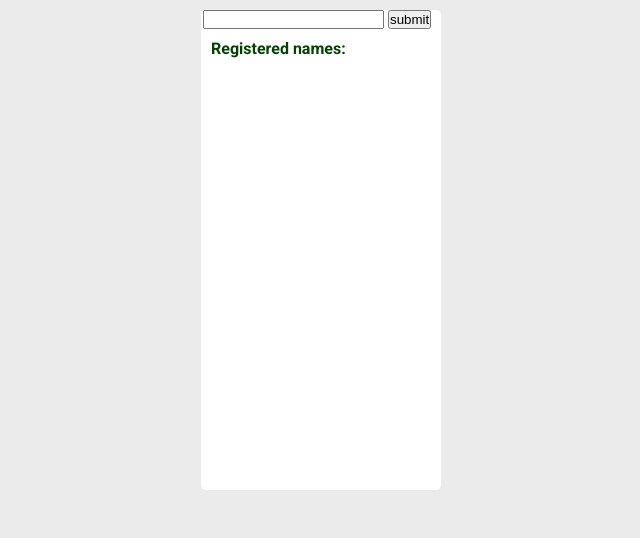
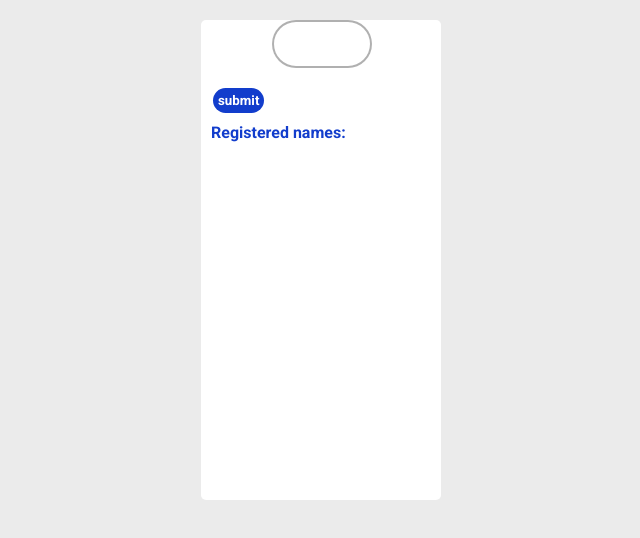
Before and after one commit to Mitico-S/CRUD_Js, a plain HTML site: page index.html in a window 1280 px wide. Shown: the whole page, without its empty margins (311-951 px from the left). Drawn offline with Linux system fonts and the light colour scheme; a web font is replaced by a local one.

Commit message:
finalize css

```diff
--- a/css/style.css
+++ b/css/style.css
@@ -6,11 +6,11 @@
   padding: 0;
   box-sizing: border-box;
 }
-
+/*body*/
 body {
   background-color: rgb(235, 235, 235);
 }
-
+/*primal box*/
 .box {
   background-color: rgb(255, 255, 255);
   width: 15em;
@@ -20,14 +20,60 @@ body {
   margin-top: 10px;
   border-radius: 5px;
 }
-
+/*form class*/
 .crud {
   margin-left: 2px;
 }
 
+/*show names in html*/
 .names {
   margin-left: 10px;
   margin-top: 10px;
   font-family: roboto, sans-serif;
-  color: rgb(1, 66, 1);
+  color: rgb(18, 61, 204);
 }
+
+/*input type submit*/
+input[type='submit'] {
+  background-color: rgb(18, 61, 204);
+  color: white;
+  font-family: roboto;
+  border: none;
+  padding: 5px;
+  margin-top: 10px;
+  border-radius: 20px;
+  transition: 0.5s;
+  cursor: pointer;
+  outline: none;
+  display: block;
+  margin-left: 10px;
+}
+/*hover submit*/
+input[type='submit']:hover {
+  background-color: rgb(6, 25, 88);
+}
+
+/*input type text*/
+input[type='text'] {
+  border: 0;
+  background: rgba(255, 255, 255, 0.945);
+  display: block;
+  margin: 20px auto;
+  text-align: center;
+  border: 2px solid rgba(53, 52, 52, 0.39);
+  padding: 14px 10px;
+  width: 100px;
+  outline: none;
+  color: rgb(65, 64, 64);
+  border-radius: 24px;
+  transition: 0.25s;
+  font-family: var(--gugi);
+}
+
+/*focus text*/
+input[type='text']:focus,
+input[type='password']:focus,
+input[type='email']:focus {
+  width: 190px;
+  border-color: rgb(18, 61, 204);
+}
```
